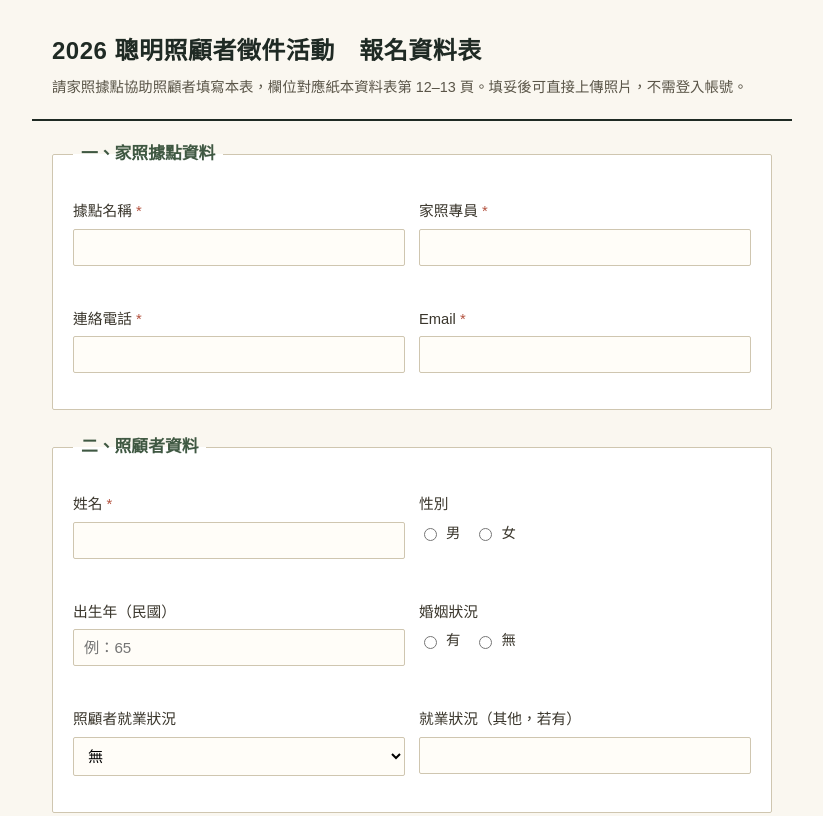
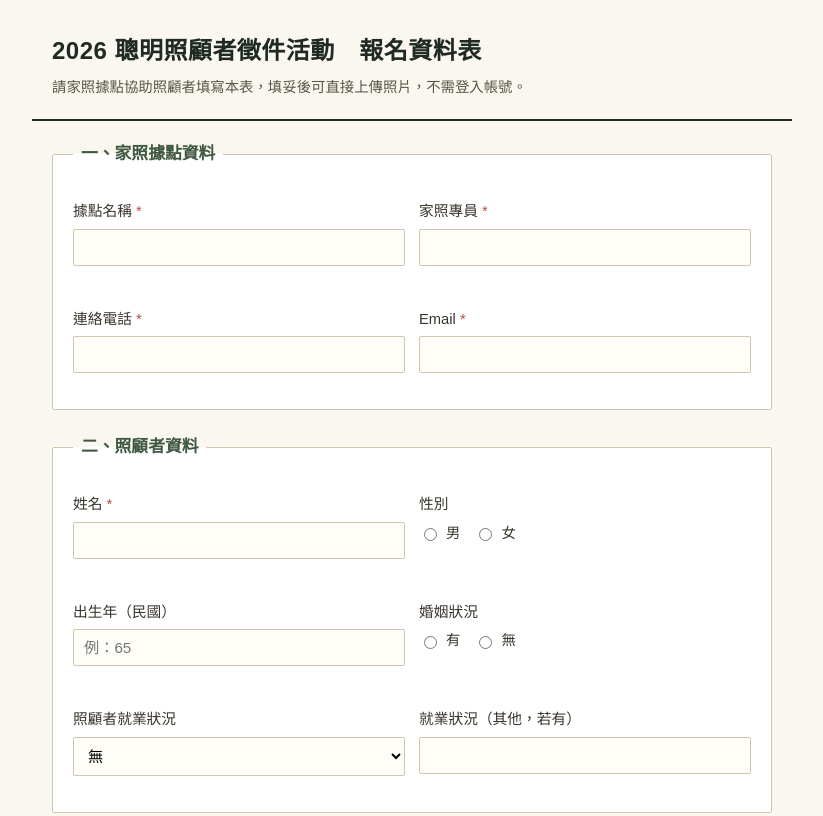
Before and after one commit to workdai/smart-carer-form, a plain HTML site: page index.html in a window 1280 px wide. Shown: the top 816 px of the page, without its empty margins (228-1051 px from the left). Drawn offline with Linux system fonts and the light colour scheme.

Commit message:
Update index.html
改標題說明

```diff
--- a/index.html
+++ b/index.html
@@ -108,7 +108,7 @@
 
 <header>
   <h1>2026 聰明照顧者徵件活動　報名資料表</h1>
-  <p>請家照據點協助照顧者填寫本表，欄位對應紙本資料表第 12–13 頁。填妥後可直接上傳照片，不需登入帳號。</p>
+  <p>請家照據點協助照顧者填寫本表，填妥後可直接上傳照片，不需登入帳號。</p>
 </header>
 
 <form id="regForm">
```
